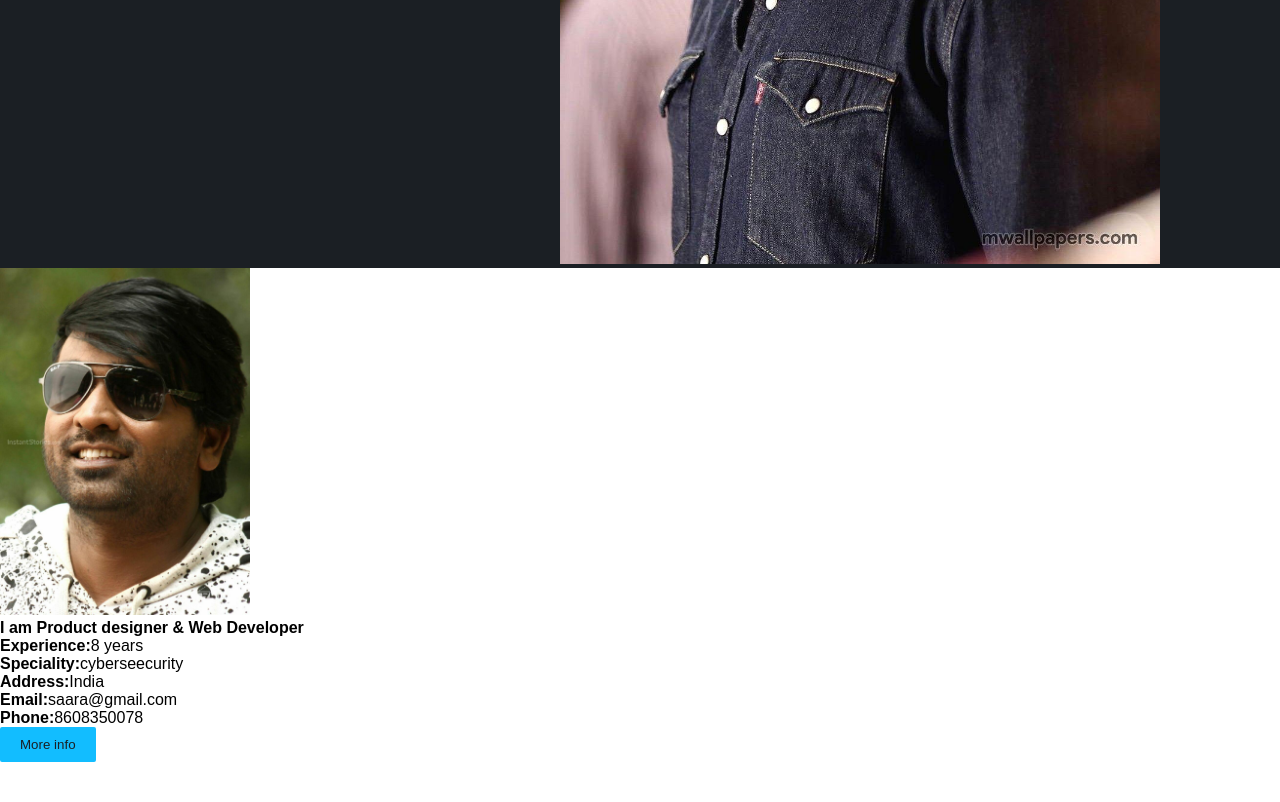
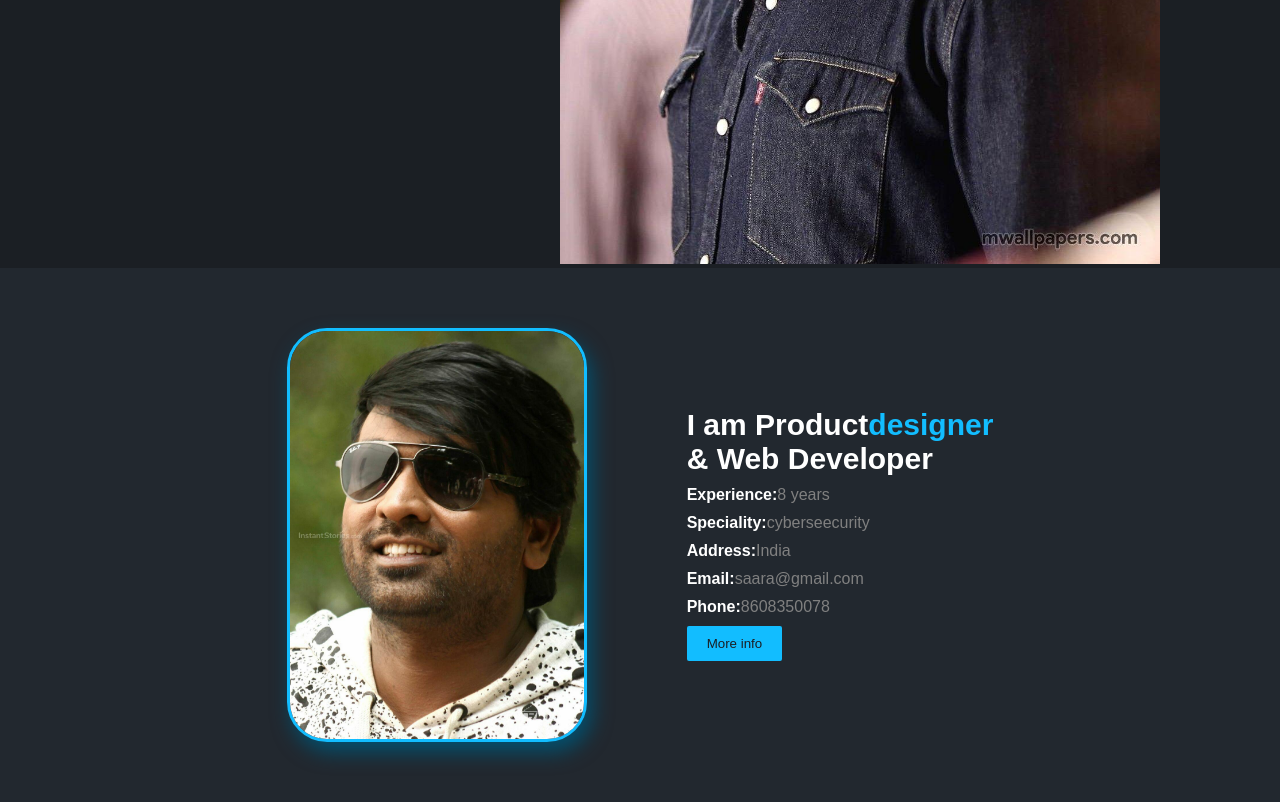
Before and after one commit to saranya500/cyberdude, a plain HTML site: page index.html in a window 1280 px wide. Shown: the part 633-1435 px from the top of the page. Before the commit the page ends 1395 px from the top, so only its background shows below. Drawn offline with Linux system fonts and the light colour scheme; a web font is replaced by a local one.

Commit message:
smalll designs added

```diff
--- a/assets/css/style.css
+++ b/assets/css/style.css
@@ -210,3 +210,76 @@ color:var(--dark-primary);
     font-weight: bold;
     border-radius: 5px;
    }
+
+
+/* about me section */
+
+.about-section{
+
+    background-color: #22282f;
+    color:#fff;
+    padding:60px; /*tb lr*/
+    display:flex;
+    justify-content: center;
+    align-items: center;
+
+
+
+}
+
+.about-section img{
+
+    width:300px;
+    border-radius: 40px;
+   border:3px solid var(--primary);
+   box-shadow: 5px 10px 20px #03506e;
+
+
+
+}
+
+.about-section--desc{
+
+    margin-left:100px;
+    max-width: 450px;
+
+
+}
+.about-section--desc h4{
+
+font-size: 30px;
+font-weight: bold;
+
+}
+
+.about-section--desc h4>span{
+
+color:var(--primary);
+
+}
+.about-section--desc ul{
+margin-top: 10px;
+list-style: none;
+margin-bottom: 10px;
+
+}
+.about-section--desc ul li{
+
+margin-bottom:10px;
+color:grey;
+}
+.about-section--desc ul li >strong{
+
+    color:#fff;
+}
+
+.about-section--desc li >a {
+
+    text-decoration: none;
+    color:grey;
+}
+.about-section--desc li >a:hover{
+
+
+color: var(--primary);
+}
--- a/index.html
+++ b/index.html
@@ -101,25 +101,29 @@
 
     <img src="vjs.jpg" width="600">
 </section>
-<!----about me----->
 
 
-<section>
-    <img src="sec.jpg"  alt="about me"  width="250">
-<h4>I am Product designer & Web Developer</h4>
-<ol>
+
+<section class="about-section">
+    <!----about me----->
+
+    <img src="sec.jpg"  alt="about me" >
+<div class="about-section--desc">
+
+    <h4>I am Product<span class="color">designer</span> <br>& Web Developer</h4>
+<ul>
     <li><strong>Experience:</strong>8 years</li>
     <li><strong>Speciality:</strong>cyberseecurity</li>
     <li><strong>Address:</strong>India</li>
-    <li><strong>Email:</strong>saara@gmail.com</li>
-    <li><strong>Phone:</strong>8608350078</li>
+    <li><strong>Email:</strong><a href="mailto:saara@gmail.com">saara@gmail.com</a></li>
+    <li><strong>Phone:</strong><a href="tel:8608350078">8608350078</a></li>
 
 
-</ol>
+</ul>
 
 <button class="btn btn-primary">More info</button>
 
-
+</div>
 </section>
 
 </main>
```
